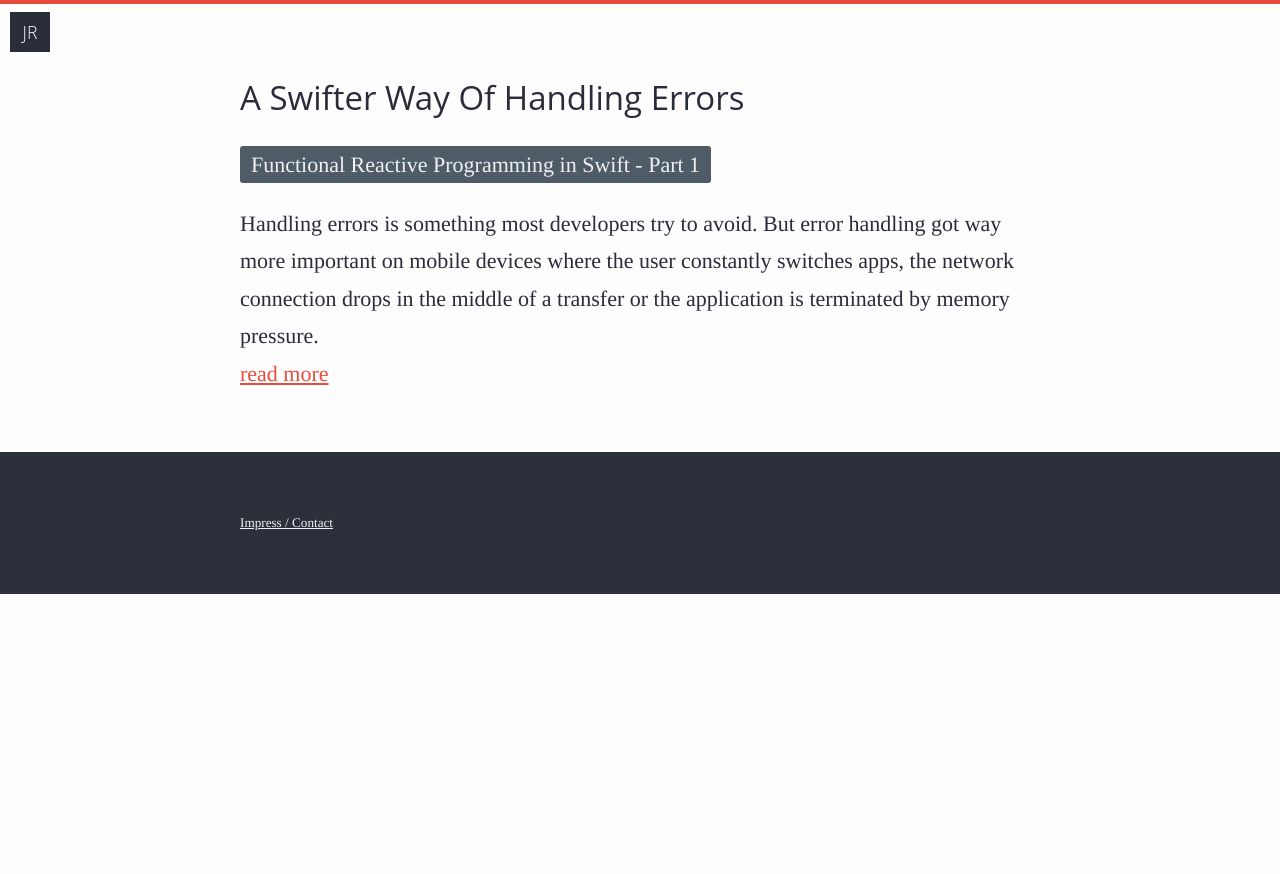
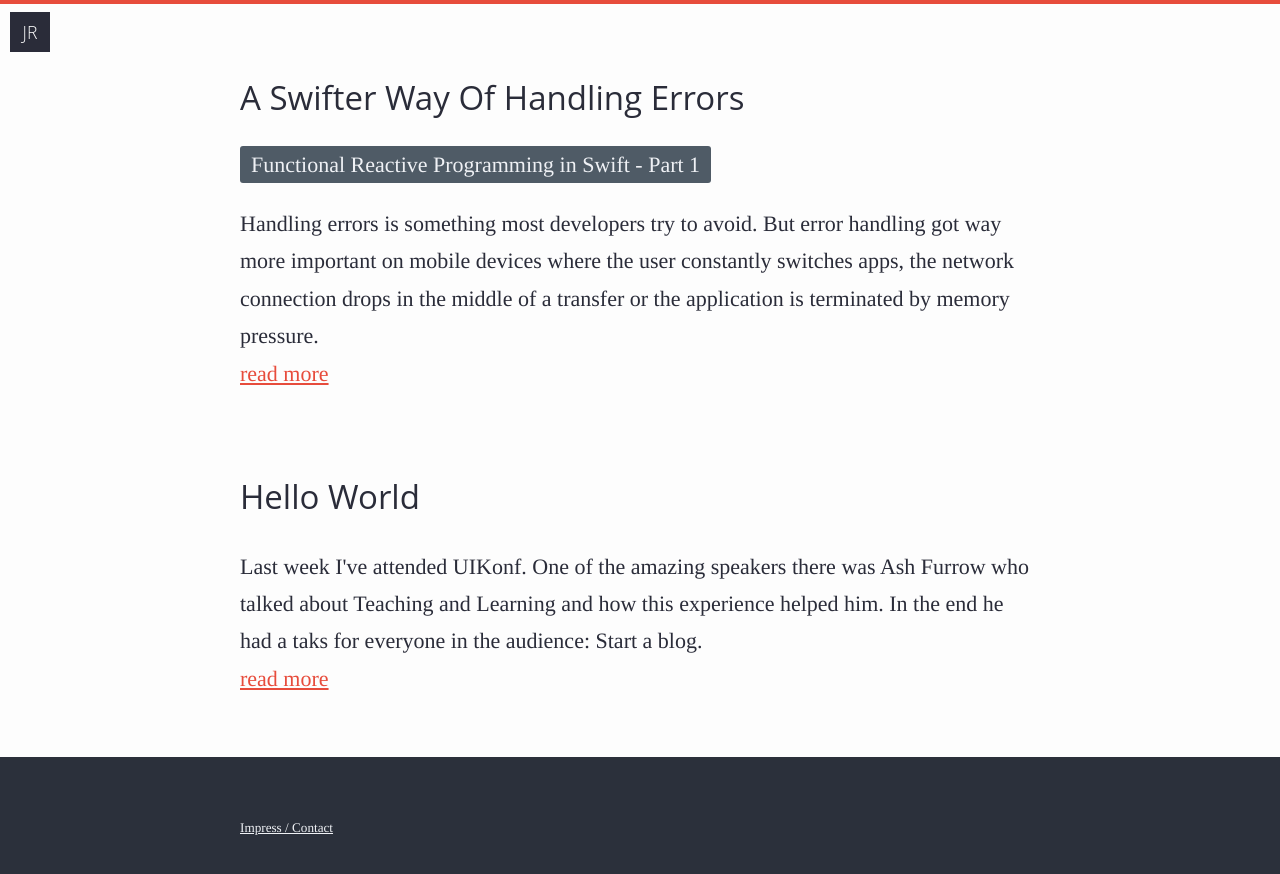
Before and after one commit to JensRavens/jensravens.github.io, a Jekyll site: the page built from index.html, in a window 1280 px wide and 900 px high, scrolled down 886 px. Shown: the top 874 px of the window. Built offline with Jekyll 4.4.1, drawn with Linux system fonts in a browser that asks for light colours; Markdown is read by kramdown in place of the engine named in the settings; before the commit the page ends 1480 px from its top, so only the background shows below that.

Commit message:
add hello world blog post

```diff
--- /dev/null
+++ b/_posts/2015-05-20-hello-world.md
@@ -0,0 +1,23 @@
+---
+abstract: >
+  Last week I've attended UIKonf. One of the amazing speakers there was
+  Ash Furrow who talked about Teaching and Learning and
+  how this experience helped him. In the end he had a taks for everyone in the
+  audience: Start a blog.
+---
+
+# Hello _World_
+
+Last week I've attended UIKonf. One of the amazing speakers there was
+[Ash Furrow](http://ashfurrow.com) who talked about _Teaching and Learning_ and
+how this experience helped him. In the end he had a taks for everyone in the
+audience: Start a blog.
+
+So here we go: I started by transforming my own talk _Functional Reactive
+Programming without Black Magic_ into a series of blog posts you can find
+[here](/series/functional-reactive-programming-in-swift).
+
+Also based on Ash Furrows talk I've changed my process to _Open Source by
+Default_, so you can find the whole blog at
+[github](https://github.com/JensRavens/jensravens.github.io). If you find an
+error I'm happy to accept pull requests 😁.
--- a/series/functional-reactive-programming-in-swift.html
+++ b/series/functional-reactive-programming-in-swift.html
@@ -7,6 +7,7 @@ permalink: /series/functional-reactive-programming-in-swift/
 <h1>{{page.series}}</h1>
 
 {% for post in site.posts reversed %}
+  {% if post.series == page.series %}
     <article class="article-preview">
       <h2>{{ post.title }}</h2>
       {% if post.series %}
@@ -18,4 +19,5 @@ permalink: /series/functional-reactive-programming-in-swift/
         <a href="{{ post.url }}">read more</a>
       </p>
     </article>
+  {% endif %}
 {% endfor %}
```
Lines whose indentation alone changed are shown as unchanged.
